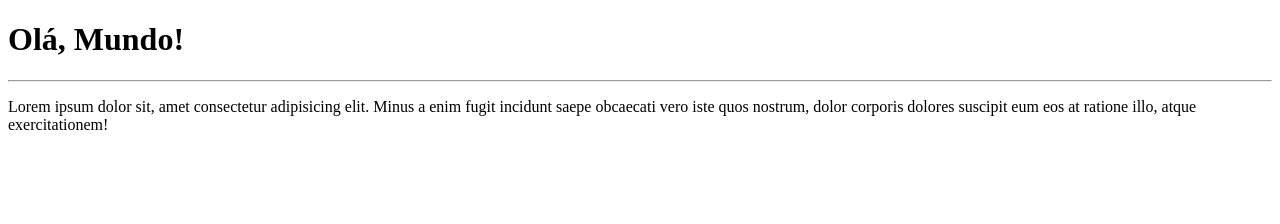
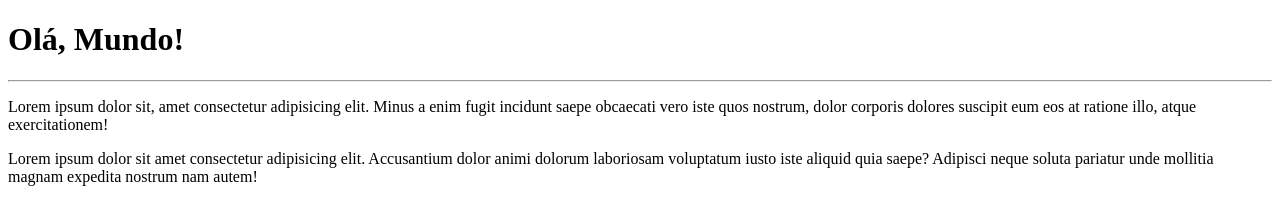
Before and after one commit to guipastl/Ola-Mundo, a plain HTML site: page site-exemplo/index.html in a window 1280 px wide. Drawn offline with Linux system fonts and the light colour scheme.

Commit message:
Principal page update

```diff
--- a/site-exemplo/index.html
+++ b/site-exemplo/index.html
@@ -9,5 +9,6 @@
     <h1>Olá, Mundo!</h1>
     <hr>
     <p>Lorem ipsum dolor sit, amet consectetur adipisicing elit. Minus a enim fugit incidunt saepe obcaecati vero iste quos nostrum, dolor corporis dolores suscipit eum eos at ratione illo, atque exercitationem!</p>
+    <p>Lorem ipsum dolor sit amet consectetur adipisicing elit. Accusantium dolor animi dolorum laboriosam voluptatum iusto iste aliquid quia saepe? Adipisci neque soluta pariatur unde mollitia magnam expedita nostrum nam autem!</p>
 </body>
 </html>
```
